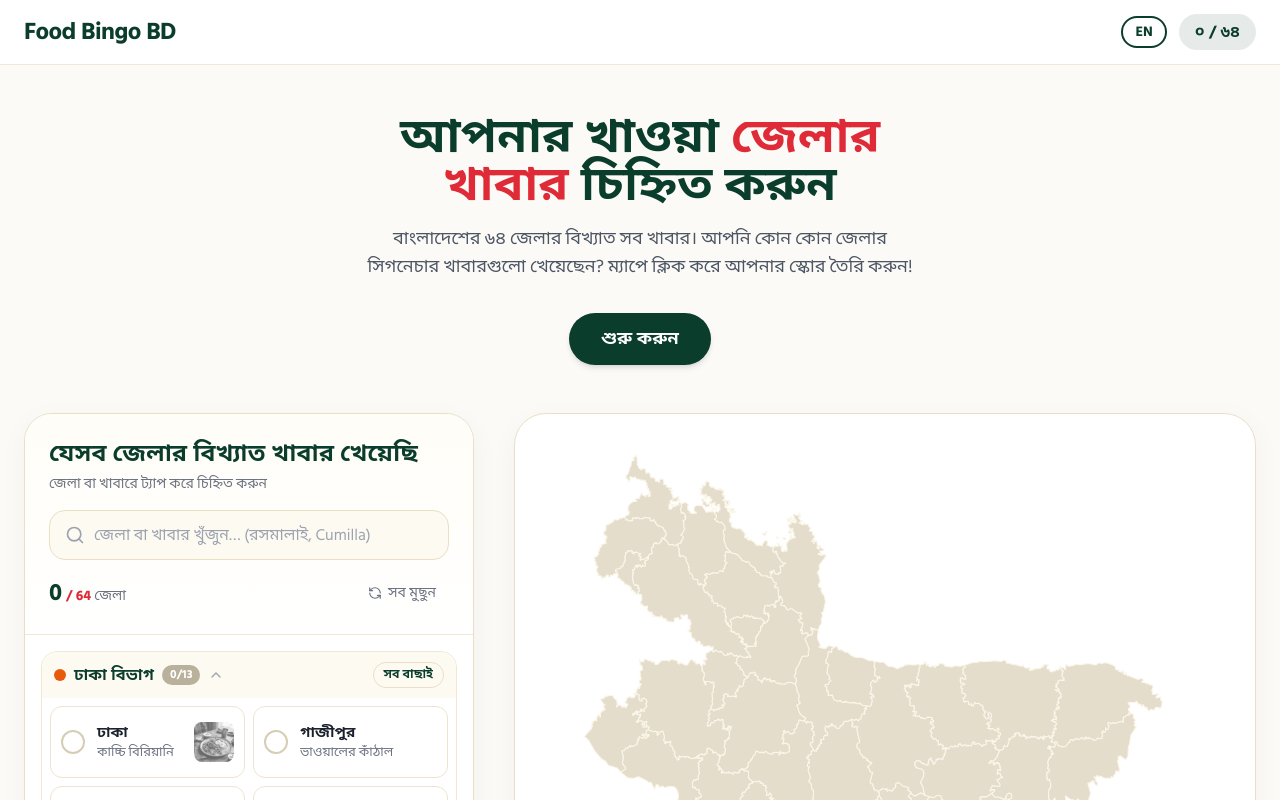
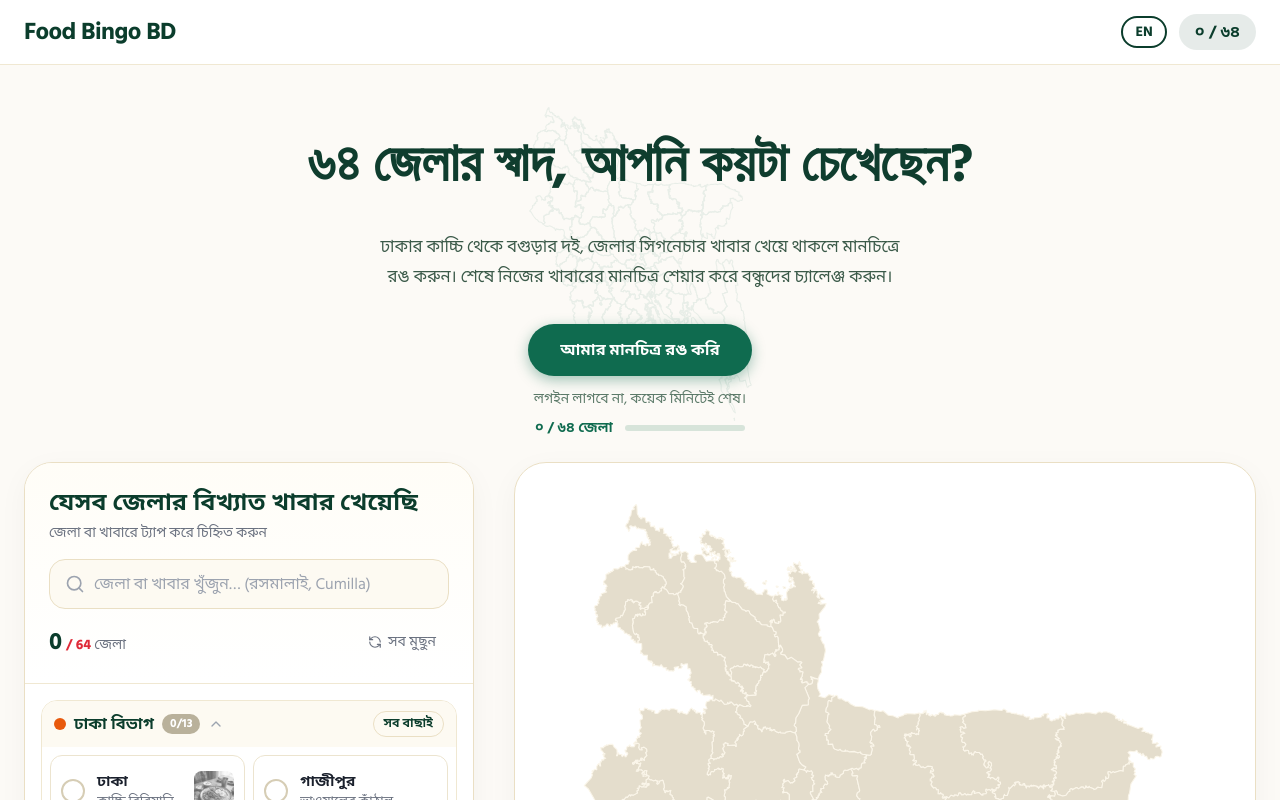
Before and after one commit to nazmusshakib878/food-bingo-bd, a React (Vite) app: page / in a window 1280 px wide. Shown: the top 800 px of the page. Built offline with nearby package versions, Linux system fonts and the light colour scheme.

Commit message:
Redesign Hero section and add SVG background

```diff
--- a/index.html
+++ b/index.html
@@ -8,6 +8,10 @@
 
     <title>Food Bingo BD – বাংলাদেশের কয়টা খাবার খেয়েছেন?</title>
     <meta name="description" content="বাংলাদেশের ১০০টি জনপ্রিয় খাবারের মধ্যে আপনি কয়টি খেয়েছেন? Food Bingo তৈরি করুন, স্কোর দেখুন এবং বন্ধুদের সাথে শেয়ার করুন।" />
+
+    <link rel="preconnect" href="https://fonts.googleapis.com">
+    <link rel="preconnect" href="https://fonts.gstatic.com" crossorigin>
+    <link href="https://fonts.googleapis.com/css2?family=Hind+Siliguri:wght@400;600;700;800&display=swap" rel="stylesheet">
 
     <!-- Open Graph / Facebook -->
     <meta property="og:type" content="website" />
--- a/src/App.jsx
+++ b/src/App.jsx
@@ -3,6 +3,7 @@ import DistrictList from './components/DistrictList';
 import BDMap from './components/BDMap';
 import Poster, { POSTER_W, POSTER_H } from './components/Poster';
 import { TOTAL } from './data/districts';
+import mapData from './data/bdMap.json';
 import { Download, Share2, Image as ImageIcon, Link2 } from 'lucide-react';
 
 const localizeNum = (num, lang) => lang === 'bn' ? String(num).replace(/\d/g, d => '০১২৩৪৫৬৭৮৯'[d]) : num;
@@ -214,28 +215,69 @@ function App() {
       </nav>
 
       {/* Hero Section */}
-      <header className="py-8 md:py-12 px-4 text-center max-w-4xl mx-auto">
-        <h1 className="text-3xl md:text-4xl lg:text-5xl font-bold text-brand-green mb-4 leading-tight [text-wrap:balance]">
-          {lang === 'bn' ? (
-            <>আপনার খাওয়া <span className="text-brand-red">জেলার খাবার</span> চিহ্নিত করুন</>
-          ) : (
-            <>Mark the <span className="text-brand-red">District Foods</span> You Have Eaten</>
-          )}
+      <header id="hero" className="relative pt-12 pb-6 md:pt-16 md:pb-6 px-5 text-center max-w-3xl mx-auto">
+        <div className="absolute inset-0 z-0 flex items-center justify-center pointer-events-none overflow-hidden" aria-hidden="true">
+          <svg
+            viewBox={`0 0 ${mapData.width} ${mapData.height}`}
+            className="h-[240px] md:h-[320px] opacity-[0.08]"
+            fill="none"
+            stroke="#0f6b4f"
+            strokeWidth="3"
+            strokeLinejoin="round"
+          >
+            {mapData.districts.map(d => (
+              <path key={d.id} d={d.d} />
+            ))}
+          </svg>
+        </div>
+
+        <div className="relative z-10 flex flex-col items-center">
+          <h1
+            className="font-extrabold text-[#0f3d2e] mb-4 [text-wrap:balance]"
+            style={{
+              fontFamily: "'Hind Siliguri', sans-serif",
+              fontSize: "clamp(1.9rem, 5.2vw, 3.4rem)",
+              lineHeight: 1.3
+            }}
+          >
+            {lang === 'bn' ? '৬৪ জেলার স্বাদ, আপনি কয়টা চেখেছেন?' : 'Tastes of 64 Districts, How Many Have You Tried?'}
           </h1>
-        <p className="text-base md:text-lg text-gray-600 mb-8 max-w-2xl mx-auto leading-relaxed [text-wrap:balance]">
+
+          <p className="max-w-xl mx-auto text-[#3b5a49] mt-4 [text-wrap:balance]" style={{ fontSize: '1.05rem', lineHeight: 1.8 }}>
             {lang === 'bn'
-            ? 'বাংলাদেশের ৬৪ জেলার বিখ্যাত সব খাবার। আপনি কোন কোন জেলার সিগনেচার খাবারগুলো খেয়েছেন? ম্যাপে ক্লিক করে আপনার স্কোর তৈরি করুন!'
-            : 'Famous signature foods from all 64 districts of Bangladesh. Which ones have you tried? Click the map to build your score!'}
+              ? 'ঢাকার কাচ্চি থেকে বগুড়ার দই, জেলার সিগনেচার খাবার খেয়ে থাকলে মানচিত্রে রঙ করুন। শেষে নিজের খাবারের মানচিত্র শেয়ার করে বন্ধুদের চ্যালেঞ্জ করুন।'
+              : "From Dhaka's Kacchi to Bogura's Doi, color the map if you've eaten a district's signature food. Share your food map and challenge friends."}
           </p>
+
           <button
             onClick={() => {
               document.getElementById('district-search')?.focus();
               window.scrollTo({ top: 500, behavior: 'smooth' });
             }}
-          className="px-8 py-3 bg-brand-green text-white text-lg font-bold rounded-full shadow-md hover:bg-green-900 transition"
+            className="mt-8 px-8 py-3.5 bg-[#0f6b4f] text-white font-semibold rounded-full shadow-[0_4px_14px_0_rgba(15,107,79,0.39)] hover:shadow-[0_6px_20px_rgba(15,107,79,0.23)] hover:-translate-y-0.5 focus:outline-none focus:ring-4 focus:ring-[#0f6b4f]/30 transition-all motion-reduce:transition-none motion-reduce:hover:translate-y-0"
           >
-          {lang === 'bn' ? 'শুরু করুন' : 'Get Started'}
+            {selected.size > 0
+              ? (lang === 'bn' ? 'মানচিত্রে ফিরে যান' : 'Return to Map')
+              : (lang === 'bn' ? 'আমার মানচিত্র রঙ করি' : 'Color My Map')}
           </button>
+
+          <div className="mt-3 text-center flex flex-col items-center">
+            <span className="text-[0.875rem] text-[#5c7a69]">
+              {lang === 'bn' ? 'লগইন লাগবে না, কয়েক মিনিটেই শেষ।' : 'No login required, takes just a few minutes.'}
+            </span>
+            <div className="mt-2 flex items-center gap-3">
+              <span className="text-[0.875rem] font-bold text-[#0f6b4f]">
+                {localizeNum(selected.size, lang)} / {localizeNum(TOTAL, lang)} {lang === 'bn' ? 'জেলা' : 'Districts'}
+              </span>
+              <div className="w-[120px] h-[6px] rounded-full bg-[#d7e4da] overflow-hidden">
+                <div
+                  className="h-full bg-[#0f6b4f] rounded-full transition-all duration-500 ease-out"
+                  style={{ width: `${(selected.size / TOTAL) * 100}%` }}
+                />
+              </div>
+            </div>
+          </div>
+        </div>
       </header>
 
       {challengeData && (
```
Lines whose indentation alone changed are shown as unchanged.
